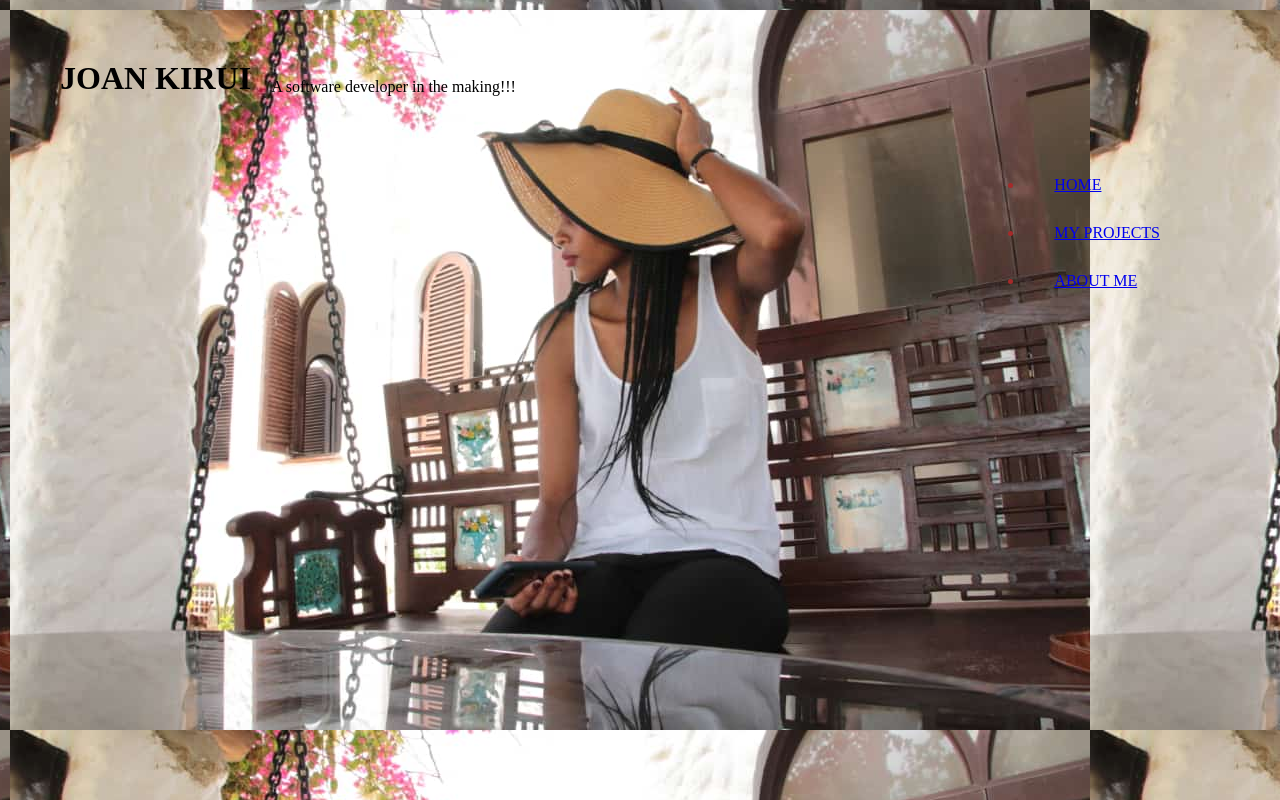
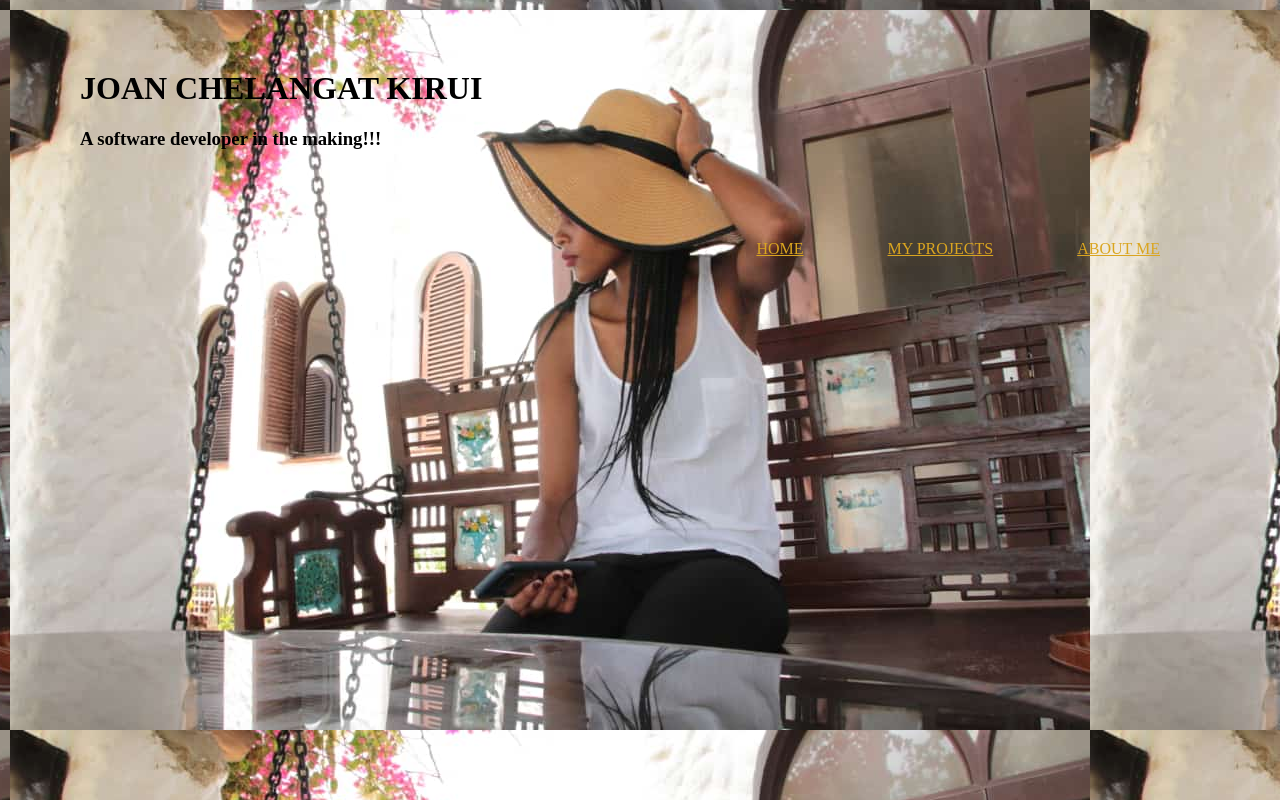
Before and after one commit to joankirui/portfolio, a plain HTML site: page index.html in a window 1280 px wide. Drawn offline with Linux system fonts and the light colour scheme.

Commit message:
change the colour of the list and make them appear in line

```diff
--- a/index.html
+++ b/index.html
@@ -5,8 +5,11 @@
     <link rel="stylesheet" href="portfolio.css"type="text/css">
 </head>
 <body background="image/pic1.jpg">
-    <h1>JOAN KIRUI</h1><br>
-    <p>A software developer in the making!!!</p>
+    <div class="center">
+    <h1>JOAN CHELANGAT KIRUI</h1><br>
+
+    <h3>A software developer in the making!!!</h3>
+    </div>
     <div class="home">
         <ul>
         <li><a href="#">HOME</a></li>
@@ -14,5 +17,6 @@
         <li><a href="#">ABOUT ME</a></li>
         </ul>
     </div>
+
 </body>
 </html>
--- a/portfolio.css
+++ b/portfolio.css
@@ -4,12 +4,25 @@
 }
 h1{
     float: left;
+    margin-top: 0px;
 }
 .home{
     float: right;
     color: brown;
     display: inline;
+    text-align: justify;
 }
-p{
+.home li{
+    display: inline-block;
+    margin-top: 0;
+}
+.home li a{
+    color: goldenrod;
+}
+h3{
     text-align: left;
+    margin-top: 40px;
 }
+.center{
+    text-align: end;
+}
```
